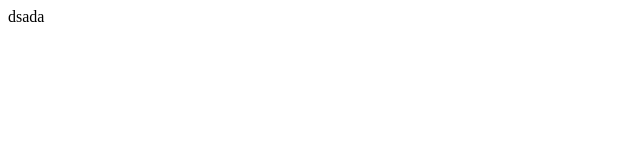
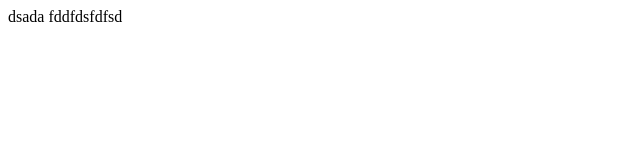
Before and after one commit to zephyr217/itec, a plain HTML site: page index.html in a window 1280 px wide. Shown: the whole page, without its empty margins (0-640 px from the left). Drawn offline with Linux system fonts and the light colour scheme.

Commit message:
sssss
aaaa

```diff
--- a/index.html
+++ b/index.html
@@ -6,7 +6,7 @@
     </head>
     <body>
 dsada
-
+fddfdsfdfsd
 
     </body>
 </html>
```
